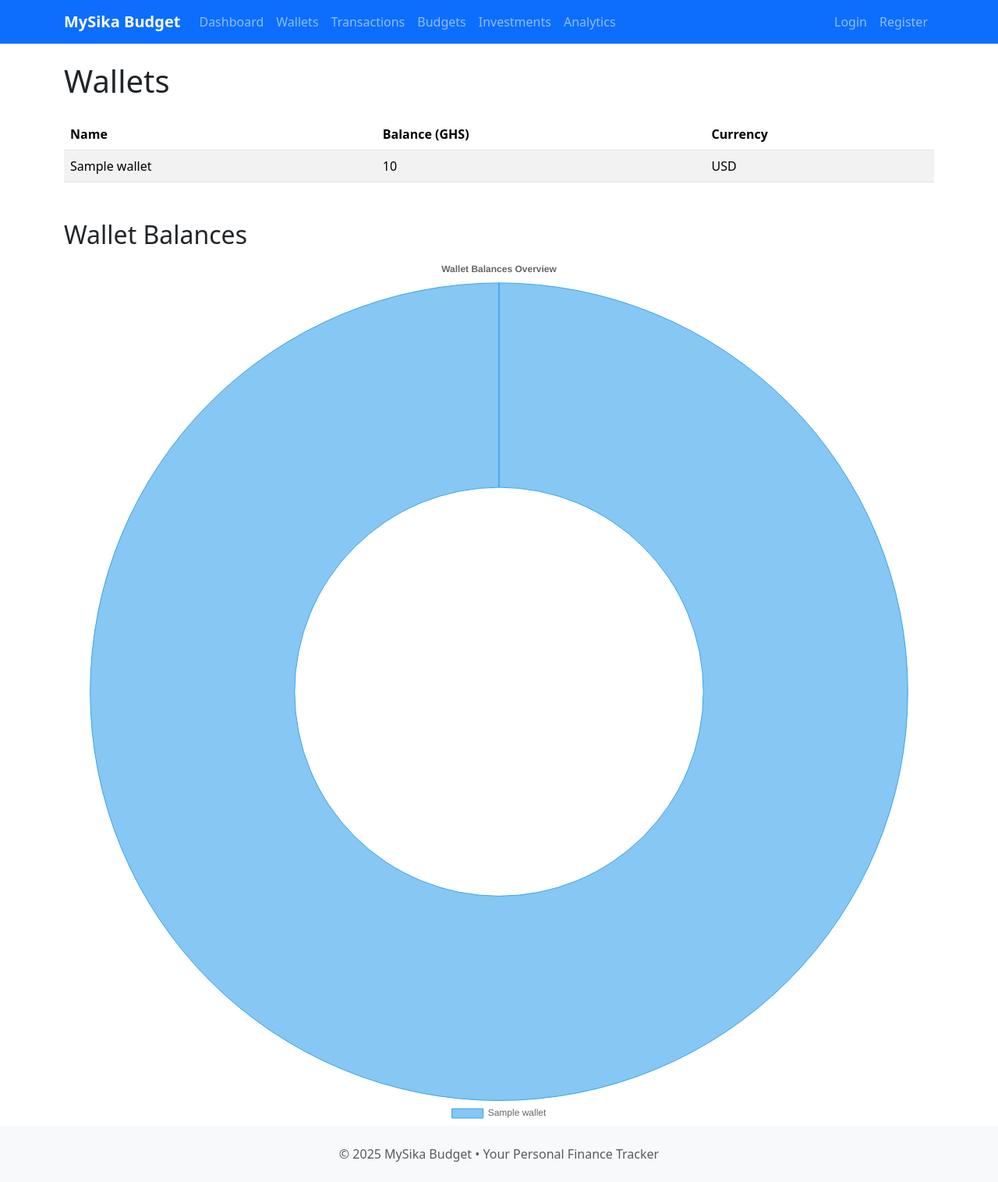
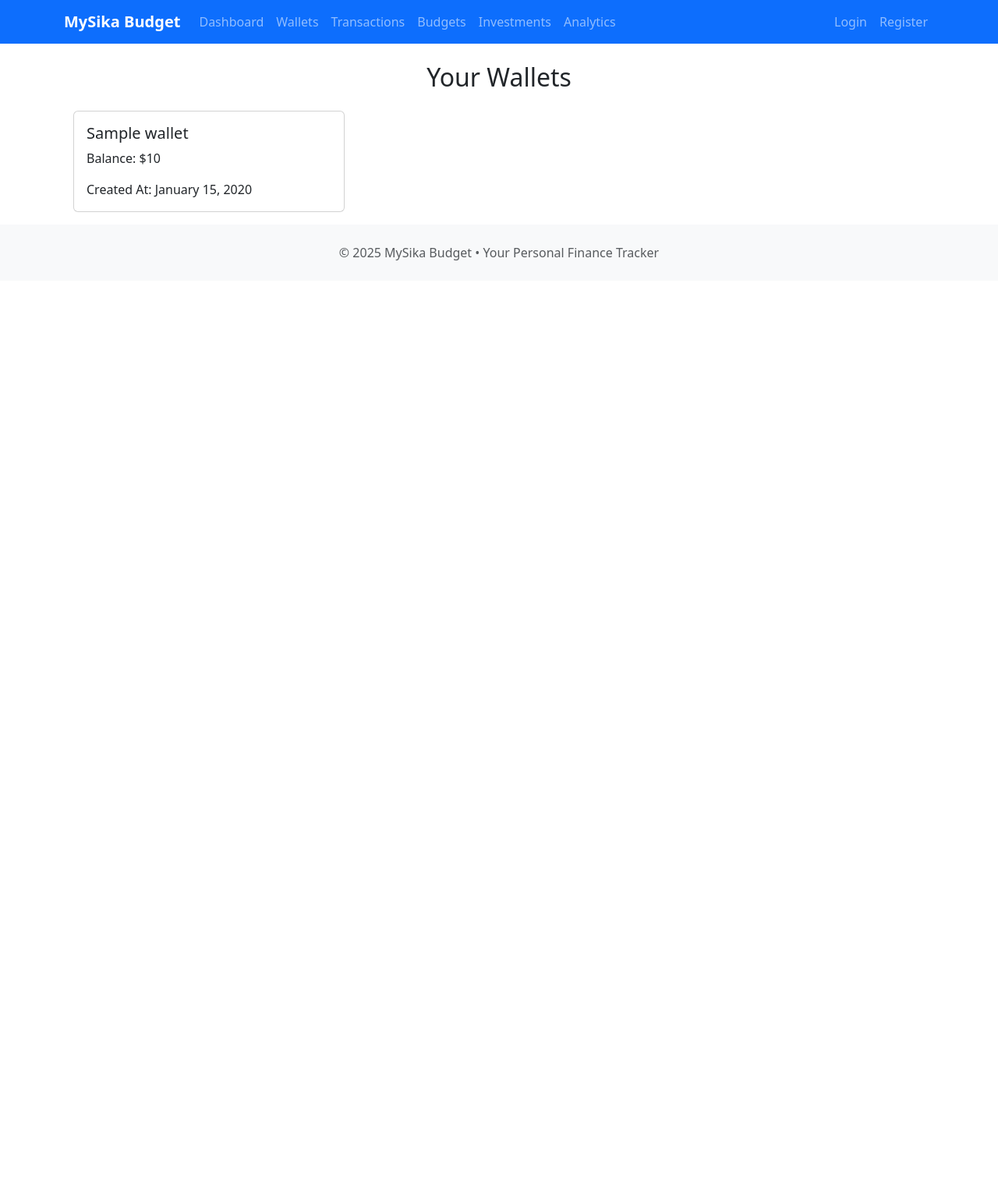
Before and after one commit to alphagammareal/alx_backend_capstone, a Django app: template Capstone_Project-MySika_Budget/mysika_budget/wallets/templates/wallets/wallets.html in a window 1280 px wide. Shown: the whole page at 78% size. After the commit the page ends 334 px from the top, so only its background shows below. Run offline with Django 5.2, Linux system fonts and the light colour scheme; the template is opened without the code that fills it: most values are stand-ins (such as "Sample title", 1, 10 or a date in 2020).

Commit message:
changes made after having issues

```diff
--- a/Capstone_Project-MySika_Budget/mysika_budget/wallets/templates/wallets/wallets.html
+++ b/Capstone_Project-MySika_Budget/mysika_budget/wallets/templates/wallets/wallets.html
@@ -1,76 +1,23 @@
 {% extends 'base.html' %}
+{% block title %}Wallets{% endblock %}
 
 {% block content %}
-<h1 class="mb-4">Wallets</h1>
-
-<table class="table table-striped">
-    <thead>
-        <tr>
-            <th>Name</th>
-            <th>Balance (GHS)</th>
-            <th>Currency</th>
-        </tr>
-    </thead>
-    <tbody>
+<div class="container">
+    <h2 class="mb-4 text-center">Your Wallets</h2>
+    <div class="row">
         {% for wallet in wallets %}
-        <tr>
-            <td>{{ wallet.name }}</td>
-            <td>{{ wallet.balance }}</td>
-            <td>{{ wallet.currency }}</td>
-        </tr>
+        <div class="col-md-4 mb-3">
+            <div class="card">
+                <div class="card-body">
+                    <h5 class="card-title">{{ wallet.name }}</h5>
+                    <p class="card-text">Balance: ${{ wallet.balance }}</p>
+                    <p class="card-text">Created At: {{ wallet.created_at|date:"F j, Y" }}</p>
+                </div>
+            </div>
+        </div>
         {% empty %}
-        <tr>
-            <td colspan="3" class="text-center">No wallets found</td>
-        </tr>
+            <p class="text-center">No wallets found.</p>
         {% endfor %}
-    </tbody>
-</table>
-<h2 class="mt-5">Wallet Balances</h2>
-<canvas id="walletChart" width="400" height="200"></canvas>
-
-<script src="https://cdn.jsdelivr.net/npm/chart.js"></script>
-<script>
-const walletCtx = document.getElementById('walletChart').getContext('2d');
-
-const walletData = {
-    labels: [{% for wallet in wallets %}'{{ wallet.name }}',{% endfor %}],
-    datasets: [{
-        label: 'Wallet Balance (GHS)',
-        data: [{% for wallet in wallets %}{{ wallet.balance }},{% endfor %}],
-        backgroundColor: [
-            'rgba(54, 162, 235, 0.6)',
-            'rgba(255, 99, 132, 0.6)',
-            'rgba(255, 206, 86, 0.6)',
-            'rgba(75, 192, 192, 0.6)',
-            'rgba(153, 102, 255, 0.6)'
-        ],
-        borderColor: [
-            'rgba(54, 162, 235, 1)',
-            'rgba(255, 99, 132, 1)',
-            'rgba(255, 206, 86, 1)',
-            'rgba(75, 192, 192, 1)',
-            'rgba(153, 102, 255, 1)'
-        ],
-        borderWidth: 1
-    }]
-};
-
-const walletChart = new Chart(walletCtx, {
-    type: 'doughnut',
-    data: walletData,
-    options: {
-        responsive: true,
-        plugins: {
-            legend: {
-                position: 'bottom'
-            },
-            title: {
-                display: true,
-                text: 'Wallet Balances Overview'
-            }
-        }
-    }
-});
-</script>
-
+    </div>
+</div>
 {% endblock %}
```
Also changed, not shown: Capstone_Project-MySika_Budget/mysika_budget/analytics/templates/analytics/analytics.html (+18 -25 lines), Capstone_Project-MySika_Budget/mysika_budget/mysika_budget/settings.py (+11 -3 lines), Capstone_Project-MySika_Budget/mysika_budget/mysika_budget/urls.py (+17 -20 lines).
